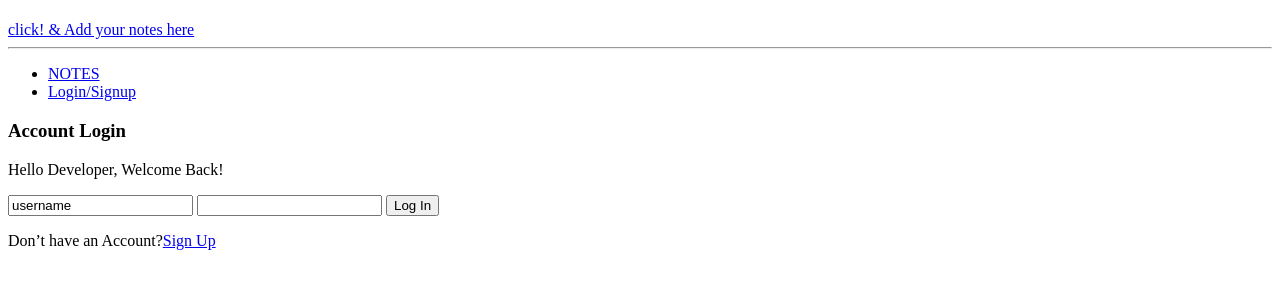
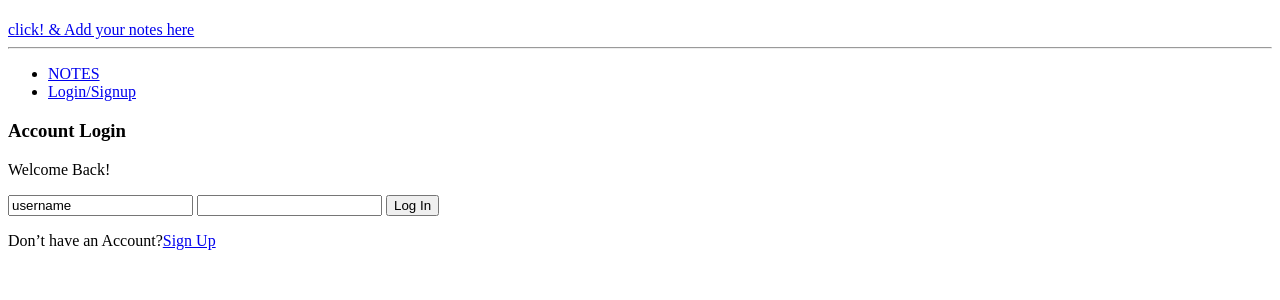
Before and after one commit to shalujohn1/notes_task, a Django app: page /login/ in a window 1280 px wide. Shown: the top 300 px of the page. Run offline with Django 4.2, Linux system fonts and the light colour scheme.

Commit message:
updated feature2  projects/templates/projects/login_register.html

```diff
--- a/projects/templates/projects/login_register.html
+++ b/projects/templates/projects/login_register.html
@@ -18,7 +18,7 @@
 {% else %}
 
           <h3>Account Login</h3>
-          <p>Hello Developer, Welcome Back!</p>
+          <p> Welcome Back!</p>
 
         <form action="{% url 'login' %}" method="POST" >
           {% csrf_token %}
```
